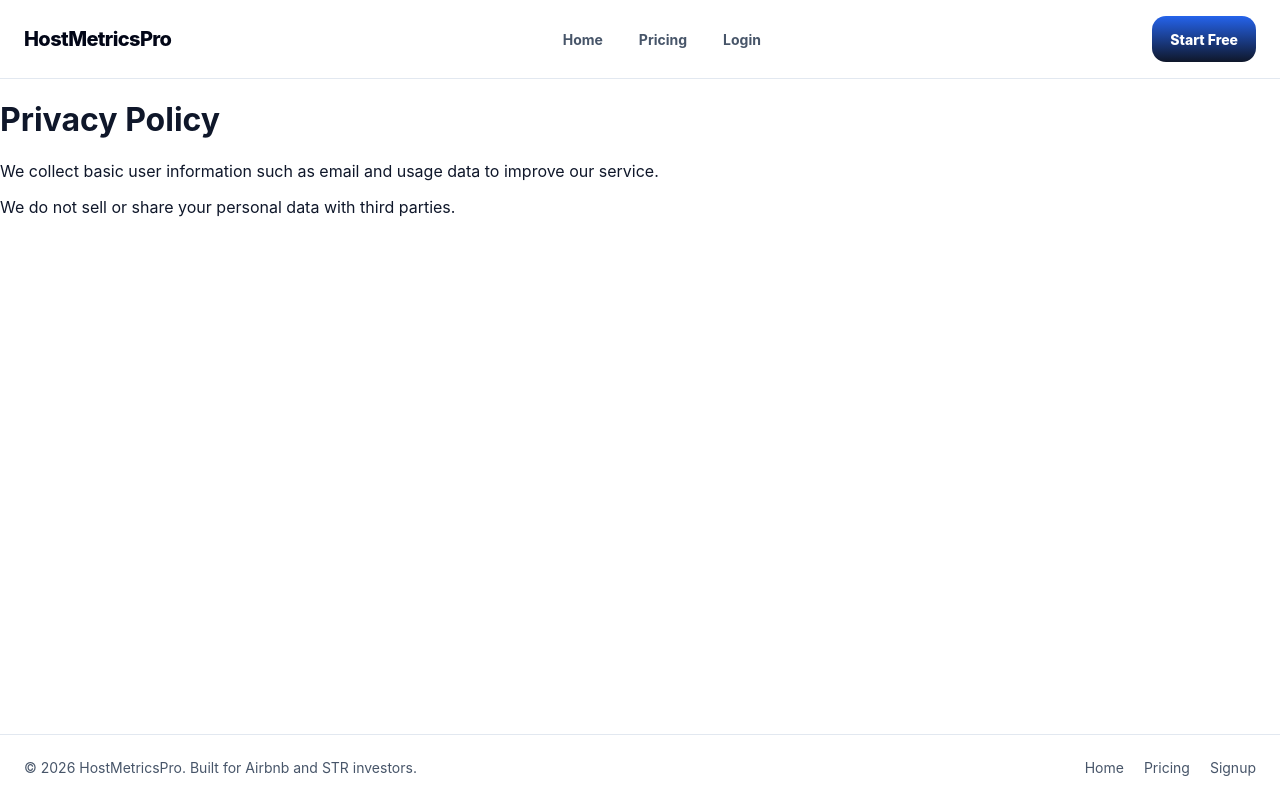
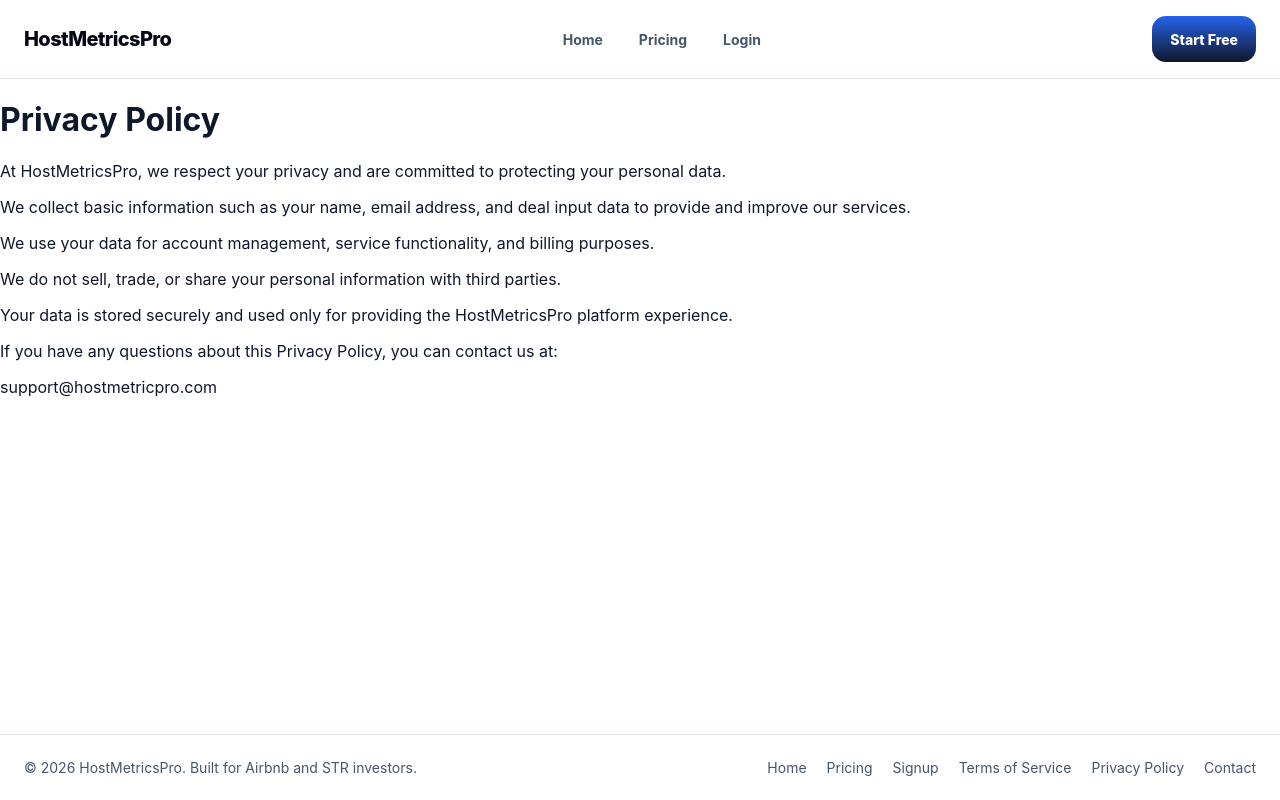
Before and after one commit to makabi79/hostmetricspro-app, a Next.js app in the folder frontend/: page /privacy in a window 1280 px wide. Built offline with nearby package versions, Linux system fonts and the light colour scheme.

Commit message:
add footer legal links

```diff
--- a/frontend/src/app/layout.tsx
+++ b/frontend/src/app/layout.tsx
@@ -36,6 +36,18 @@ export default function RootLayout({
                   <a href="/signup" className="site-footer-link">
                     Signup
                   </a>
+                  <a href="/terms" className="site-footer-link">
+                    Terms of Service
+                  </a>
+                  <a href="/privacy" className="site-footer-link">
+                    Privacy Policy
+                  </a>
+                  <a
+                    href="mailto:support@hostmetricpro.com"
+                    className="site-footer-link"
+                  >
+                    Contact
+                  </a>
                 </div>
               </div>
             </footer>
--- a/frontend/src/app/privacy/page.tsx
+++ b/frontend/src/app/privacy/page.tsx
@@ -2,11 +2,34 @@ export default function PrivacyPage() {
   return (
     <main className="mx-auto max-w-3xl p-6">
       <h1 className="text-3xl font-bold mb-4">Privacy Policy</h1>
+
       <p>
-        We collect basic user information such as email and usage data to improve our service.
+        At HostMetricsPro, we respect your privacy and are committed to protecting your personal data.
       </p>
+
       <p className="mt-4">
-        We do not sell or share your personal data with third parties.
+        We collect basic information such as your name, email address, and deal input data to provide
+        and improve our services.
+      </p>
+
+      <p className="mt-4">
+        We use your data for account management, service functionality, and billing purposes.
+      </p>
+
+      <p className="mt-4">
+        We do not sell, trade, or share your personal information with third parties.
+      </p>
+
+      <p className="mt-4">
+        Your data is stored securely and used only for providing the HostMetricsPro platform experience.
+      </p>
+
+      <p className="mt-4">
+        If you have any questions about this Privacy Policy, you can contact us at:
+      </p>
+
+      <p className="mt-2 font-medium">
+        support@hostmetricpro.com
       </p>
     </main>
   );
```
Also changed, not shown: frontend/src/app/terms/page.tsx (+14 -2 lines).
